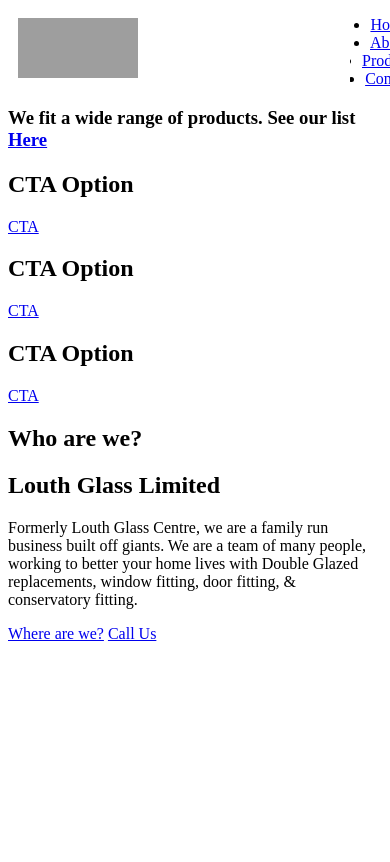
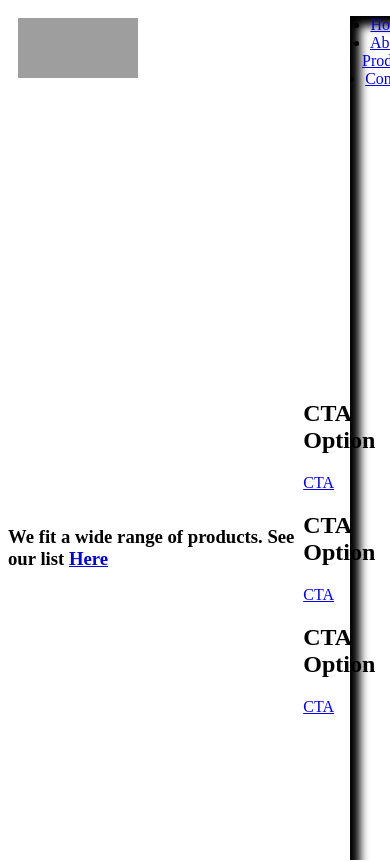
Before and after one commit to Amias-Burrows/louth-glass, a plain HTML site: page index.html in a window 390 px wide. Shown: the top 862 px of the page. Drawn offline with Linux system fonts and the light colour scheme; grey boxes are pictures that could not be loaded.

Commit message:
Done work on slideshow
I want to see what it looks like on a device.  Gonna upload and then
have a look on my phone

```diff
--- a/assets/css/scss/header/header.scss
+++ b/assets/css/scss/header/header.scss
@@ -30,6 +30,12 @@
 			flex-direction: column;
 			align-items: center;
 			justify-content: flex-start;
+			transition: all 0.5s ease-in-out;
+			box-shadow: 10px 10px 10px black inset;
+
+			&.open {
+				width: 70vw;
+			}
 		}
 	}
 }
--- a/assets/css/scss/main/main.scss
+++ b/assets/css/scss/main/main.scss
@@ -1,2 +1,9 @@
 main {
+	margin-top: 80px;
+
+	@import './sections/home';
+
+	@import './sections/about';
+
+	@import './sections/cta';
 }
--- /dev/null
+++ b/assets/css/scss/main/sections/home.scss
@@ -0,0 +1,42 @@
+section.home {
+	position: relative;
+	display: flex;
+	align-items: center;
+	justify-content: flex-start;
+	width: 100vw;
+	height: 90vh;
+
+	div.landing-slideshow {
+		div.slide-image {
+			position: absolute;
+			top: 0;
+			left: 0;
+			width: 100%;
+			height: 100%;
+			background-repeat: no-repeat;
+			background-position: cover;
+			z-index: -1;
+
+			&.front {
+				z-index: 1;
+			}
+			&.transition {
+				animation: slide-out;
+			}
+		}
+	}
+}
+
+@keyframes slide-out {
+	0% {
+		z-index: 1;
+		opacity: 1;
+	}
+	50% {
+		opacity: 0;
+		transition: rotate(-45deg) translateX(-50%);
+	}
+	100% {
+		opacity: 0;
+	}
+}
--- a/index.html
+++ b/index.html
@@ -8,6 +8,12 @@
 		<title>Louth Glass Limited</title>
 
 		<link rel='stylesheet' href='./assets/css/root.css'/>
+
+<style>
+div.slide-image.one div.slide-image.two div.slide-image.three {
+	background-image: url('https://picsum.photos/');
+}
+</style>
 	</head>
 	<body>
 		<header>
@@ -32,22 +38,24 @@
 		</header>
 		<main>
 			<section class='home'>
+				<div class='landing-slideshow'>
+					<div class='slide-image one'></div>
+
+					<div class='slide-image two'></div>
+
+					<div class='slide-image three'></div>
+				</div>
 				<h3>We fit a wide range of products. See our list <a href='#'>Here</a></h3>
-				<div class='landing-slideshow'>
-					<div class='slide'>
-						<div class='slide-image'></div>
+				<div class='landing-description'>
+					<div class='description'>
 						<h2>CTA Option</h2>
 						<a class='button' href='#'>CTA</a>
 					</div>
-
-					<div class='slide'>
-						<div class='slide-image'></div>
+					<div class='description'>
 						<h2>CTA Option</h2>
 						<a class='button' href='#'>CTA</a>
 					</div>
-
-					<div class='slide'>
-						<div class='slide-image'></div>
+					<div class='description'>
 						<h2>CTA Option</h2>
 						<a class='button' href='#'>CTA</a>
 					</div>
```
Also changed, not shown: assets/css/root.css, assets/css/scss/main/sections/about.scss (added), assets/css/scss/main/sections/cta.scss (added), 1 other file.
